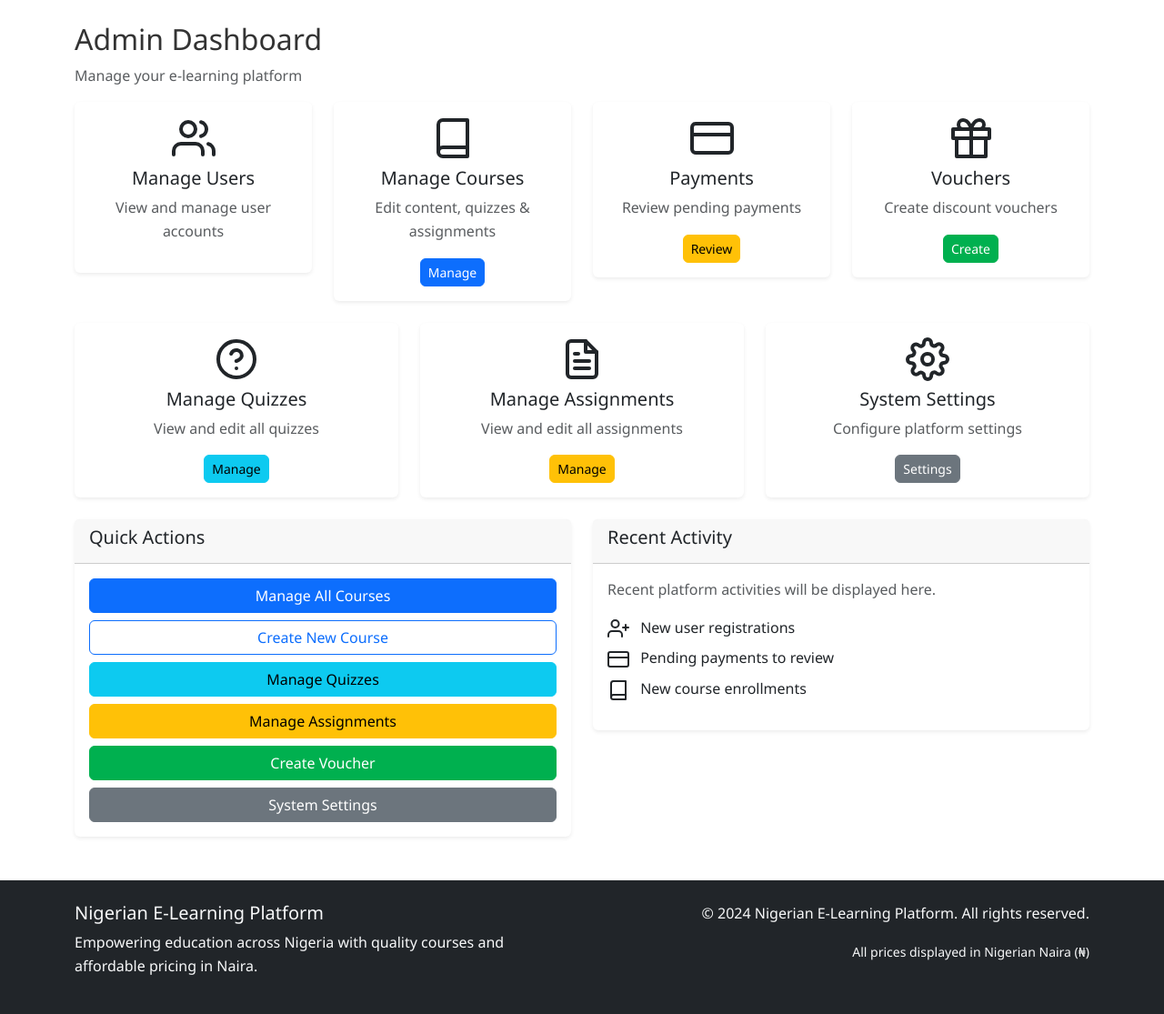
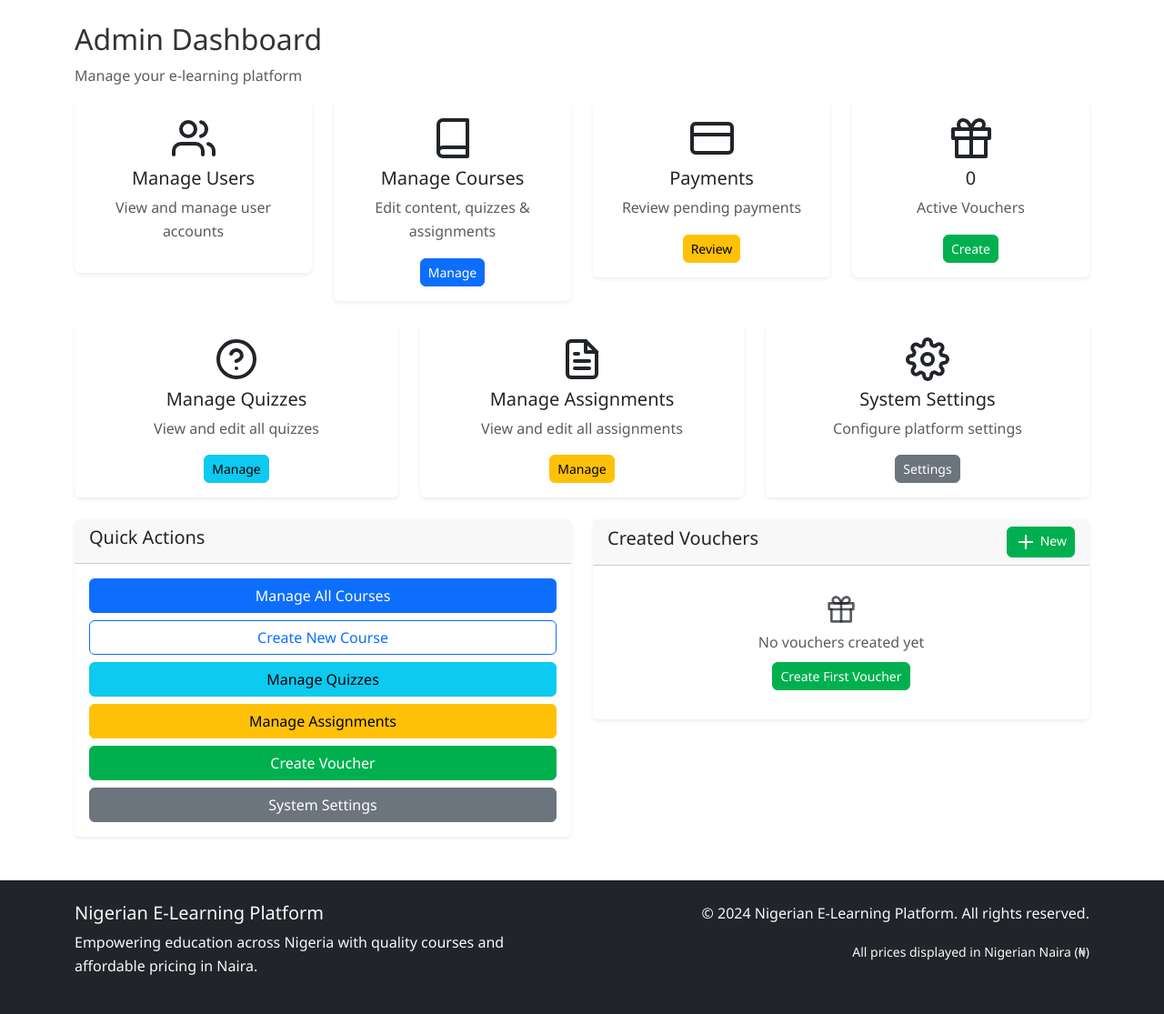
Before and after one commit to julisunkan/NaijaEdu, a Flask app: page /dashboard in a window 1280 px wide. Shown: the part 64-1179 px from the top of the page at 91% size. Run offline with Flask 3, Linux system fonts and the light colour scheme; a user stored in the database is signed in; some libraries are stand-ins or nearby versions.

Commit message:
Show created vouchers on the admin panel with detailed information
Display voucher codes, types, values, usage, and statuses in the admin dashboard by querying `Voucher` model.

Replit-Commit-Author: Agent
Replit-Commit-Session-Id: ffff6cde-bf94-423b-a4d3-5511bc0f9783
Replit-Commit-Screenshot-Url: https://storage.googleapis.com/screenshot-production-us-central1/ab0c139a-61d8-4d23-8137-0b8efa12fdc8/ffff6cde-bf94-423b-a4d3-5511bc0f9783/rv1Nxv6

```diff
--- a/routes.py
+++ b/routes.py
@@ -69,7 +69,9 @@ def logout():
 @login_required
 def dashboard():
     if current_user.role == 'admin':
-        return render_template('dashboard/admin.html')
+        # Get vouchers for admin dashboard
+        vouchers = Voucher.query.order_by(Voucher.created_at.desc()).all()
+        return render_template('dashboard/admin.html', vouchers=vouchers)
     elif current_user.role == 'instructor':
         return render_template('dashboard/instructor.html')
     else:
--- a/templates/dashboard/admin.html
+++ b/templates/dashboard/admin.html
@@ -47,8 +47,8 @@
         <div class="card text-center">
             <div class="card-body">
                 <i data-feather="gift" class="mb-2" style="width: 48px; height: 48px;"></i>
-                <h5>Vouchers</h5>
-                <p class="text-muted">Create discount vouchers</p>
+                <h5>{{ vouchers|length if vouchers else 0 }}</h5>
+                <p class="text-muted">Active Vouchers</p>
                 <a href="{{ url_for('create_voucher') }}" class="btn btn-success btn-sm">Create</a>
             </div>
         </div>
@@ -112,24 +112,73 @@
     <div class="col-md-6">
         <div class="card">
             <div class="card-header">
-                <h5>Recent Activity</h5>
+                <div class="d-flex justify-content-between align-items-center">
+                    <h5>Created Vouchers</h5>
+                    <a href="{{ url_for('create_voucher') }}" class="btn btn-sm btn-success">
+                        <i data-feather="plus" class="me-1"></i>New
+                    </a>
+                </div>
             </div>
             <div class="card-body">
-                <p class="text-muted">Recent platform activities will be displayed here.</p>
-                <ul class="list-unstyled">
-                    <li class="mb-2">
-                        <i data-feather="user-plus" class="me-2"></i>
-                        New user registrations
-                    </li>
-                    <li class="mb-2">
-                        <i data-feather="credit-card" class="me-2"></i>
-                        Pending payments to review
-                    </li>
-                    <li class="mb-2">
-                        <i data-feather="book" class="me-2"></i>
-                        New course enrollments
-                    </li>
-                </ul>
+                {% if vouchers %}
+                <div class="table-responsive">
+                    <table class="table table-sm">
+                        <thead>
+                            <tr>
+                                <th>Code</th>
+                                <th>Type</th>
+                                <th>Value</th>
+                                <th>Uses</th>
+                                <th>Status</th>
+                            </tr>
+                        </thead>
+                        <tbody>
+                            {% for voucher in vouchers[:10] %}
+                            <tr>
+                                <td>
+                                    <strong>{{ voucher.code }}</strong>
+                                </td>
+                                <td>
+                                    <span class="badge bg-{{ 'success' if voucher.discount_type == 'free' else 'info' if voucher.discount_type == 'percentage' else 'primary' }}">
+                                        {{ voucher.discount_type.title() }}
+                                    </span>
+                                </td>
+                                <td>
+                                    {% if voucher.discount_type == 'free' %}
+                                        Free
+                                    {% elif voucher.discount_type == 'percentage' %}
+                                        {{ voucher.discount_value|int }}%
+                                    {% else %}
+                                        {{ voucher.discount_value|currency }}
+                                    {% endif %}
+                                </td>
+                                <td>
+                                    <small>{{ voucher.current_uses }}/{{ voucher.max_uses }}</small>
+                                </td>
+                                <td>
+                                    {% if voucher.is_valid() %}
+                                        <span class="badge bg-success">Active</span>
+                                    {% else %}
+                                        <span class="badge bg-secondary">Expired</span>
+                                    {% endif %}
+                                </td>
+                            </tr>
+                            {% endfor %}
+                        </tbody>
+                    </table>
+                </div>
+                {% if vouchers|length > 10 %}
+                <div class="text-center mt-2">
+                    <small class="text-muted">Showing 10 of {{ vouchers|length }} vouchers</small>
+                </div>
+                {% endif %}
+                {% else %}
+                <div class="text-center py-3">
+                    <i data-feather="gift" class="text-muted mb-2" style="width: 32px; height: 32px;"></i>
+                    <p class="text-muted mb-2">No vouchers created yet</p>
+                    <a href="{{ url_for('create_voucher') }}" class="btn btn-sm btn-success">Create First Voucher</a>
+                </div>
+                {% endif %}
             </div>
         </div>
     </div>
```
Also changed, not shown: replit.md (+8 -5 lines), instance/elearning.db.
